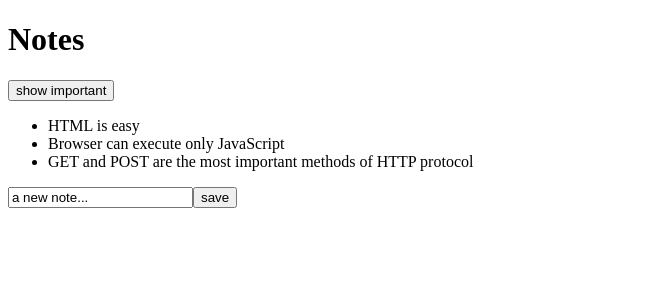
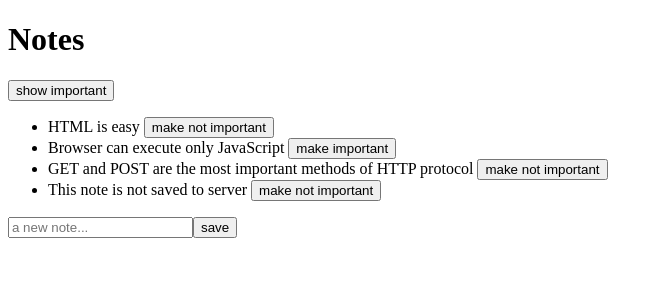
Before and after one commit to architkakkar/fullstack-open, a React (Vite) app in the folder playground/: page / in a window 1280 px wide. Shown: the top 300 px of the page, without its empty margins (0-663 px from the left). Built offline with nearby package versions, Linux system fonts and the light colour scheme; data requests are answered from the project's data file.

Commit message:
part 2d practice exercises completed; altering data in server.

```diff
--- a/playground/src/App.jsx
+++ b/playground/src/App.jsx
@@ -1,22 +1,18 @@
 import { useState, useEffect } from "react";
-import axios from "axios";
+import noteService from "./services/notes";
 
 import Note from "./components/Note";
 
 const App = () => {
   const [notes, setNotes] = useState([]);
-  const [newNote, setNewNote] = useState("a new note...");
+  const [newNote, setNewNote] = useState("");
   const [showAll, setShowAll] = useState(true);
 
   useEffect(() => {
-    console.log("effect");
-
-    axios.get("http://localhost:3001/notes").then((response) => {
-      console.log("promise fulfilled");
-      setNotes(response.data);
+    noteService.getAll().then((initialNotes) => {
+      setNotes(initialNotes);
     });
   }, []);
-  console.log("render", notes.length, "notes");
 
   const notesToShow = showAll ? notes : notes.filter((note) => note.important);
 
@@ -24,19 +20,33 @@
     event.preventDefault();
 
     const noteObject = {
-      id: String(notes.length + 1),
       content: newNote,
       important: Math.random() < 0.5,
     };
 
-    setNotes(notes.concat(noteObject));
-    // setNotes([...notes, noteObject]); // same as above but using the spread operator which is more common
-    setNewNote("");
+    noteService.create(noteObject).then((returnedNote) => {
+      setNotes(notes.concat(returnedNote));
+      setNewNote("");
+    });
   };
 
   const handleNoteChange = (event) => {
-    console.log(event.target.value);
     setNewNote(event.target.value);
+  };
+
+  const toggleImportanceOf = (id) => {
+    const note = notes.find((n) => n.id === id);
+    const changedNote = { ...note, important: !note.important };
+
+    noteService
+      .update(id, changedNote)
+      .then((returnedNote) => {
+        setNotes(notes.map((note) => (note.id === id ? returnedNote : note)));
+      })
+      .catch(() => {
+        alert(`the note '${note.content}' was already deleted from server`);
+        setNotes(notes.filter((n) => n.id !== id));
+      });
   };
 
   return (
@@ -49,11 +59,20 @@
       </div>
       <ul>
         {notesToShow.map((note) => (
-          <Note key={note.id} note={note} />
+          <Note
+            key={note.id}
+            note={note}
+            toggleImportance={() => toggleImportanceOf(note.id)}
+          />
         ))}
       </ul>
       <form onSubmit={addNote}>
-        <input value={newNote} onChange={handleNoteChange} required />
+        <input
+          value={newNote}
+          onChange={handleNoteChange}
+          required
+          placeholder="a new note..."
+        />
         <button type="submit">save</button>
       </form>
     </div>
--- a/playground/src/components/Note.jsx
+++ b/playground/src/components/Note.jsx
@@ -1,12 +1,19 @@
 import PropTypes from "prop-types";
 
-const Note = ({ note }) => {
-  // console.log(note);
-  return <li>{note.content}</li>;
+const Note = ({ note, toggleImportance }) => {
+  const label = note.important ? "make not important" : "make important";
+
+  return (
+    <li>
+      {note.content}{" "}
+      <button onClick={toggleImportance}>{label}</button>
+    </li>
+  );
 };
 
 Note.propTypes = {
   note: PropTypes.object.isRequired,
+  toggleImportance: PropTypes.func.isRequired,
 };
 
 export default Note;
--- /dev/null
+++ b/playground/src/services/notes.js
@@ -0,0 +1,28 @@
+import axios from "axios";
+const baseUrl = "http://localhost:3001/notes";
+
+const getAll = () => {
+  const request = axios.get(baseUrl)
+  const nonExisting = {
+    id: 10000,
+    content: 'This note is not saved to server',
+    important: true,
+  }
+  return request.then(response => response.data.concat(nonExisting))
+}
+
+const create = (newObject) => {
+  const request = axios.post(baseUrl, newObject);
+  return request.then((response) => response.data);
+};
+
+const update = (id, newObject) => {
+  const request = axios.put(`${baseUrl}/${id}`, newObject);
+  return request.then((response) => response.data);
+};
+
+export default {
+  getAll,
+  create,
+  update,
+};
```
Also changed, not shown: playground/db.json (line endings or trailing spaces).
